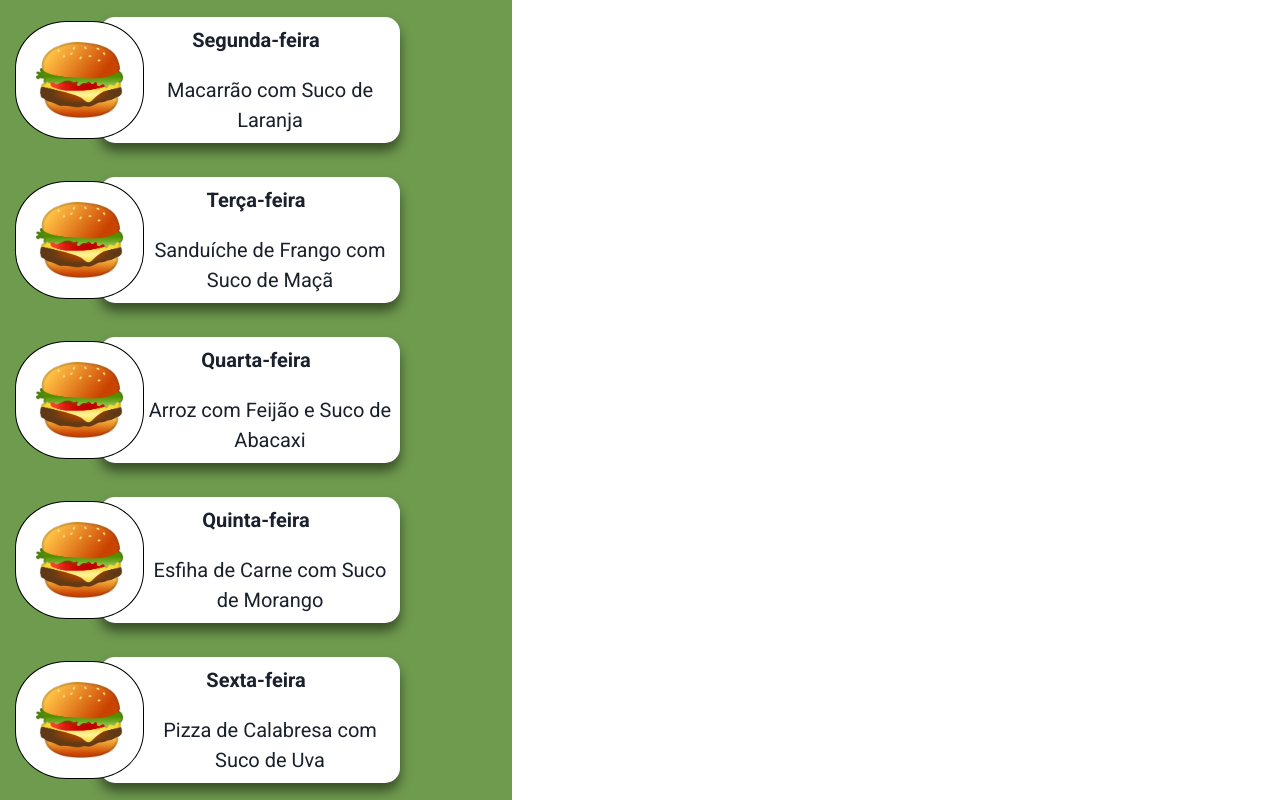
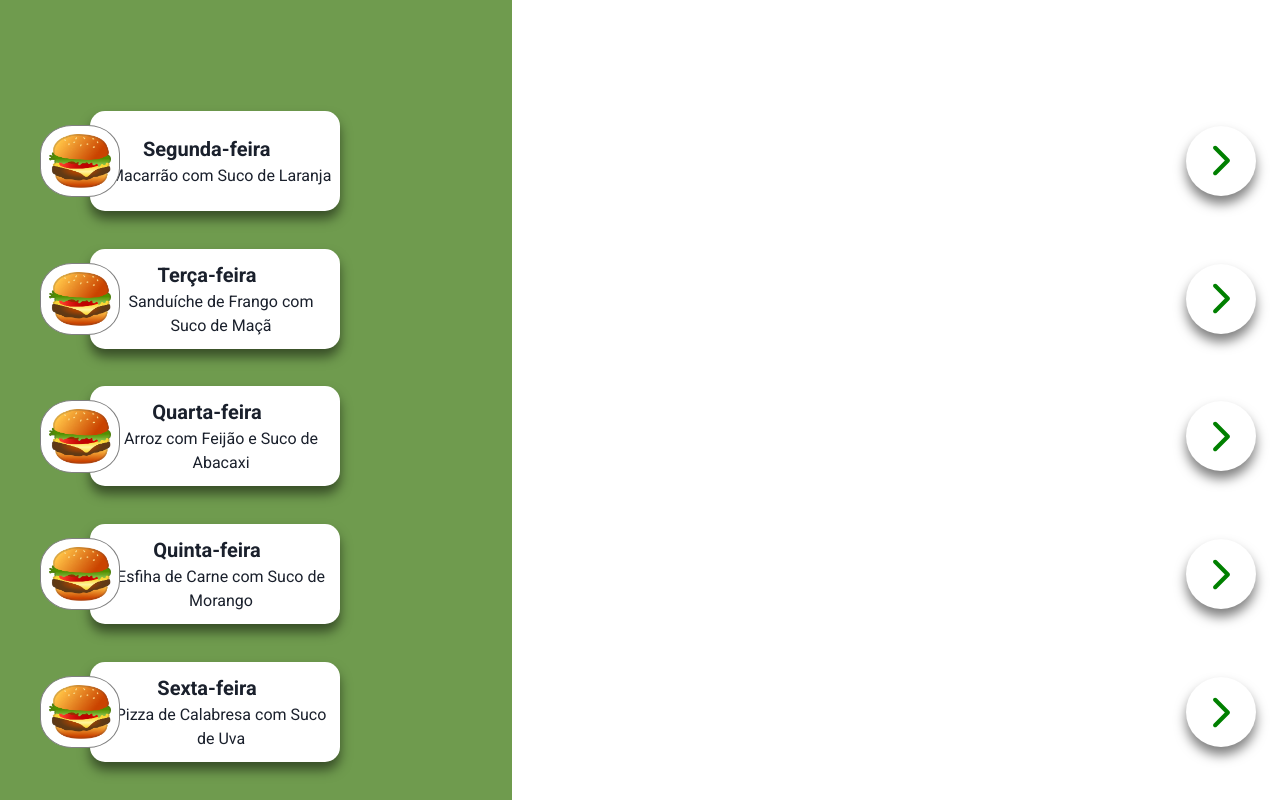
Before and after one commit to lincolnzera1/IFoodie, a React (Vite) app: page / in a window 1280 px wide. Built offline with nearby package versions, Linux system fonts and the light colour scheme.

Commit message:
🎨 -> feat[HomePage]: Melhorando a experiência de usuário na homepage.

```diff
--- a/package.json
+++ b/package.json
@@ -16,7 +16,8 @@
     "framer-motion": "^11.3.19",
     "primereact": "^10.8.0",
     "react": "^18.3.1",
-    "react-dom": "^18.3.1"
+    "react-dom": "^18.3.1",
+    "react-icons": "^5.2.1"
   },
   "devDependencies": {
     "@types/react": "^18.3.3",
--- a/src/components/FoodCard.tsx
+++ b/src/components/FoodCard.tsx
@@ -1,6 +1,7 @@
 import { Box, Image, Text } from "@chakra-ui/react";
 import React from "react";
 import Hamburguer from "../assets/hamburguer.png";
+import ArrowButton from "./arrowButton";
 
 interface CardProps {
   dia: string;
@@ -11,9 +12,11 @@ const FoodCard: React.FC<CardProps> = ({ dia, descricao }) => {
   return (
     <Box
       display={"flex"}
-      width={300}
+      width={250}
+      minHeight={100}
       background={"white"}
-      marginLeft={100}
+      marginLeft={90}
+      // marginRight={5}
       // border={"1px solid black"}
       borderRadius={15}
       alignItems={"center"}
@@ -22,14 +25,14 @@ const FoodCard: React.FC<CardProps> = ({ dia, descricao }) => {
       <Box
         backgroundColor={"white"}
         position={"absolute"}
-        left={15}
+        left={10}
         borderRadius={"40%"}
-        padding={5}
-        border={"1px solid black"}
+        padding={2}
+        border={"1px solid gray"}
       >
         <Image
           objectFit="contain"
-          width={87}
+          width={62}
           src={Hamburguer}
           alt="Caffe Latte"
         />
@@ -40,7 +43,7 @@ const FoodCard: React.FC<CardProps> = ({ dia, descricao }) => {
         alignItems={"center"}
         justifyContent={"center"}
         // background={'red'}
-        marginLeft={10}
+        marginLeft={3}
         padding={2}
       >
         <Text
@@ -54,13 +57,14 @@ const FoodCard: React.FC<CardProps> = ({ dia, descricao }) => {
         {/* <Divider height={0.5} backgroundColor={'gray'} /> */}
         <Text
           fontFamily={"Roboto"}
-          fontSize={20}
+          fontSize={16}
           textAlign={"center"}
-          marginTop={5}
+          // marginTop={5}
         >
           {descricao}
         </Text>
       </Box>
+      <ArrowButton />
     </Box>
   );
 };
--- /dev/null
+++ b/src/components/arrowButton.tsx
@@ -0,0 +1,24 @@
+import { Box } from "@chakra-ui/react";
+import React from "react";
+import { IoIosArrowForward } from "react-icons/io";
+
+const ArrowButton = () => {
+  return (
+    <Box
+			position={'absolute'}
+			display={'flex'}
+			alignItems={'center'}
+			justifyContent={'center'}
+			right={6}
+      width={70}
+      height={70}
+      borderRadius={"50%"}
+      bgColor={"white"}
+      boxShadow="0 8px 12px rgba(0, 0, 0, 0.5)" // Sombra personalizada
+    >
+			<IoIosArrowForward fontSize={45} color="green"/>
+		</Box>
+  );
+};
+
+export default ArrowButton;
--- a/src/pages/Home/Home.tsx
+++ b/src/pages/Home/Home.tsx
@@ -4,25 +4,25 @@ import FoodCard from "../../components/FoodCard";
 const Home = () => {
   const merendas = [
     {
-            dia: 'Segunda-feira',
-            prato: 'Macarrão com Suco de Laranja'
+      dia: "Segunda-feira",
+      prato: "Macarrão com Suco de Laranja",
     },
     {
-            dia: 'Terça-feira',
-            prato: 'Sanduíche de Frango com Suco de Maçã'
+      dia: "Terça-feira",
+      prato: "Sanduíche de Frango com Suco de Maçã",
     },
     {
-            dia: 'Quarta-feira',
-            prato: 'Arroz com Feijão e Suco de Abacaxi'
+      dia: "Quarta-feira",
+      prato: "Arroz com Feijão e Suco de Abacaxi",
     },
     {
-            dia: 'Quinta-feira',
-            prato: 'Esfiha de Carne com Suco de Morango'
+      dia: "Quinta-feira",
+      prato: "Esfiha de Carne com Suco de Morango",
     },
     {
-            dia: 'Sexta-feira',
-            prato: 'Pizza de Calabresa com Suco de Uva '
-        }
+      dia: "Sexta-feira",
+      prato: "Pizza de Calabresa com Suco de Uva ",
+    },
   ];
 
   return (
@@ -30,9 +30,16 @@ const Home = () => {
       backgroundColor={"white"}
       height={"100%"}
       width={"100vw"}
+    >
+      <Box
+        height={"100vh"}
+        backgroundColor={"#6F9B4E"}
+        width={"40%"}
         display={"flex"}
+        flexDirection={"column"}
+        justifyContent={"space-evenly"}
+        paddingTop={73}
       >
-      <Box height={"100vh"} backgroundColor={"#6F9B4E"} width={"40%"} display={"flex"} flexDirection={"column"} justifyContent={"space-around"}>
         {merendas.map((dia) => (
           <FoodCard dia={dia.dia} descricao={dia.prato} />
         ))}
```
Also changed, not shown: 1 other file (tests, documents, lock files or other folders). Lines whose indentation alone changed are shown as unchanged.
